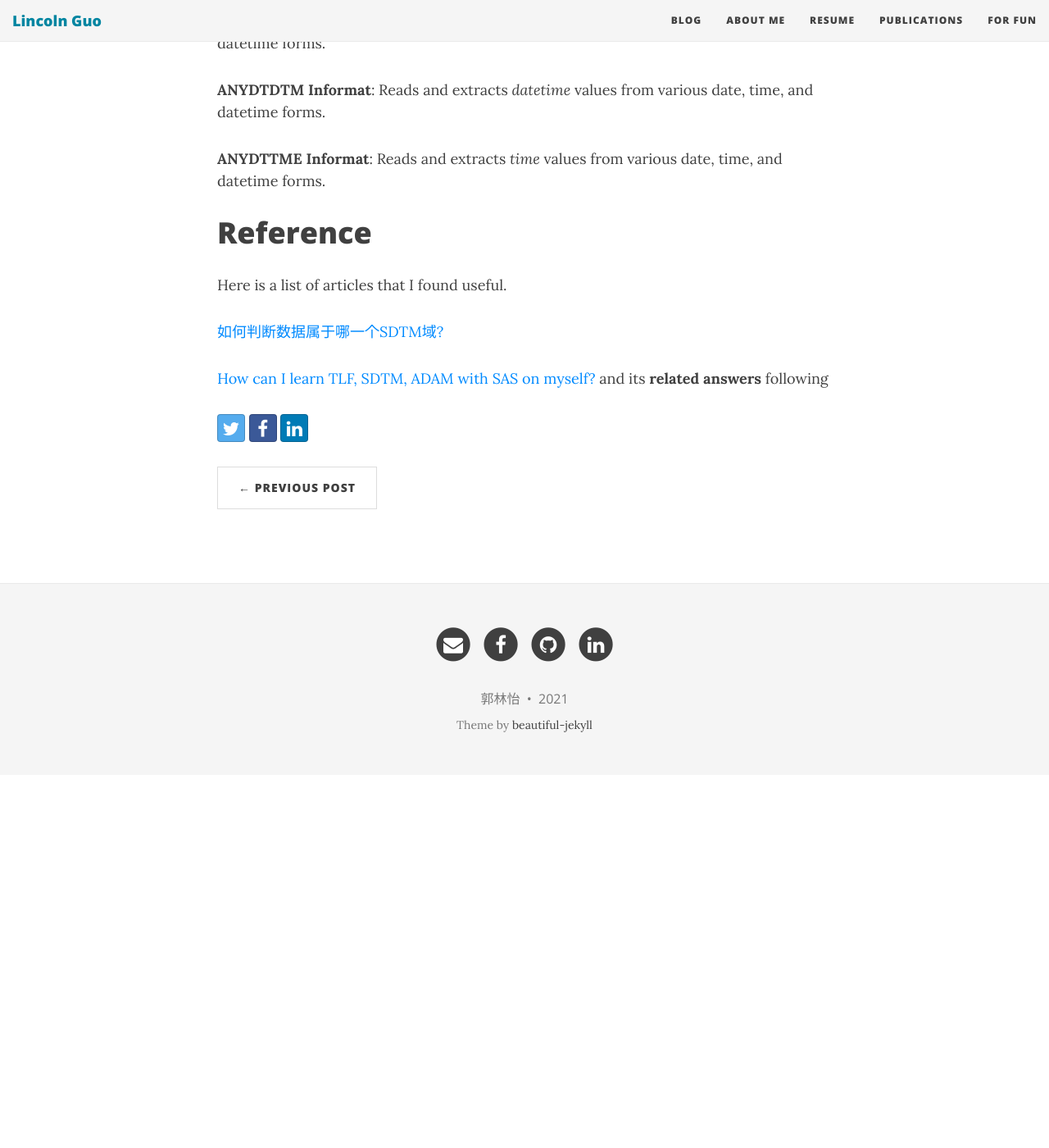
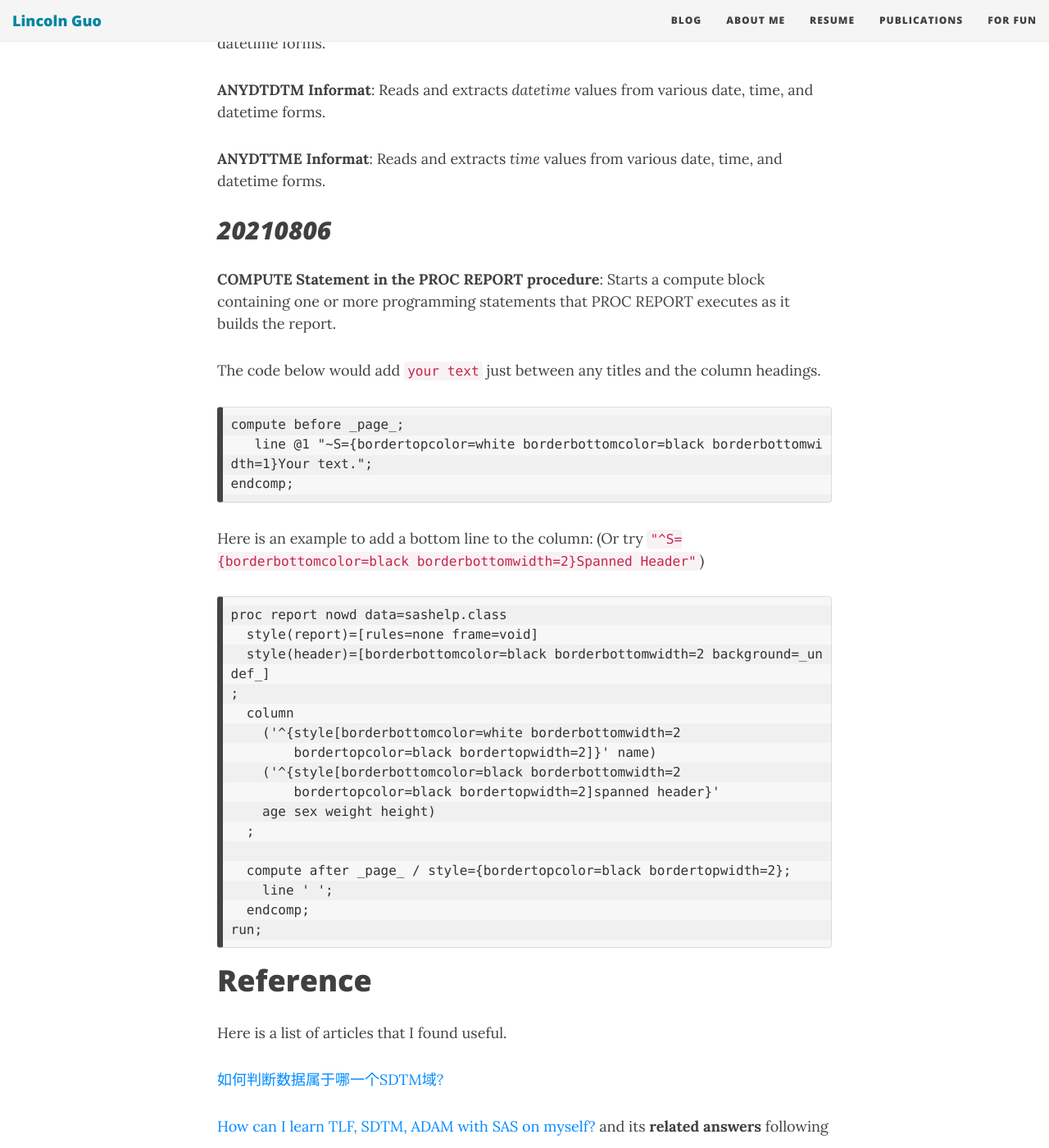
Before and after one commit to LinyiGuo96/LinyiGuo96.github.io, a Jekyll site: the page built from _posts/2021-06-16-SAS-Clinical-Trial-Study-Notes.md, in a window 1280 px wide and 1400 px high, scrolled down 18187 px. Shown: the whole window at 82% size. Built offline with Jekyll 4.4.1, drawn with Linux system fonts in a browser that asks for light colours; nearby versions of some CDN libraries; comment, search, counter and statistics services are not loaded; before the commit the page ends 19132 px from its top, so only the background shows below that.

Commit message:
Update 2021-06-16-SAS-Clinical-Trial-Study-Notes.md

````diff
--- a/_posts/2021-06-16-SAS-Clinical-Trial-Study-Notes.md
+++ b/_posts/2021-06-16-SAS-Clinical-Trial-Study-Notes.md
@@ -517,6 +517,39 @@ run;
 
 **ANYDTTME Informat**: Reads and extracts _time_ values from various date, time, and datetime forms.
 
+## _20210806_
+
+**COMPUTE Statement in the PROC REPORT procedure**: Starts a compute block containing one or more programming statements that PROC REPORT executes as it builds the report.
+
+The code below would add `your text` just between any titles and the column headings.
+
+```
+compute before _page_;
+   line @1 "~S={bordertopcolor=white borderbottomcolor=black borderbottomwidth=1}Your text.";
+endcomp;
+```
+
+Here is an example to add a bottom line to the column: (Or try `"^S={borderbottomcolor=black borderbottomwidth=2}Spanned Header"`)
+
+```
+proc report nowd data=sashelp.class
+  style(report)=[rules=none frame=void]
+  style(header)=[borderbottomcolor=black borderbottomwidth=2 background=_undef_]
+;
+  column
+    ('^{style[borderbottomcolor=white borderbottomwidth=2
+        bordertopcolor=black bordertopwidth=2]}' name)
+    ('^{style[borderbottomcolor=black borderbottomwidth=2
+        bordertopcolor=black bordertopwidth=2]spanned header}'
+    age sex weight height)
+  ;
+
+  compute after _page_ / style={bordertopcolor=black bordertopwidth=2};
+    line ' ';
+  endcomp;
+run;
+```
+
 
 
 
````
